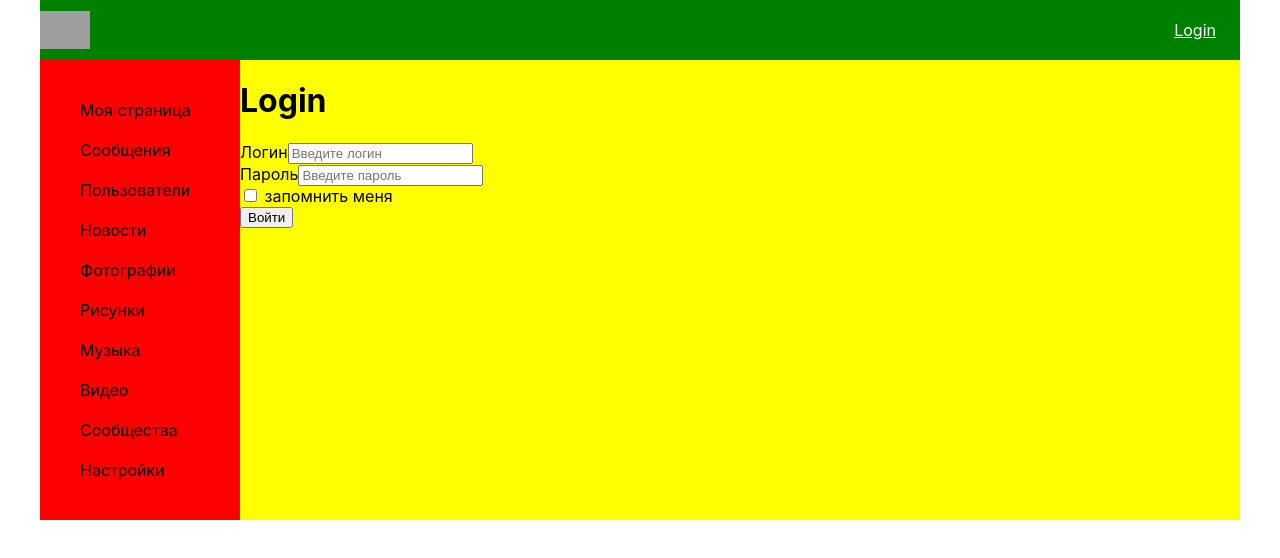
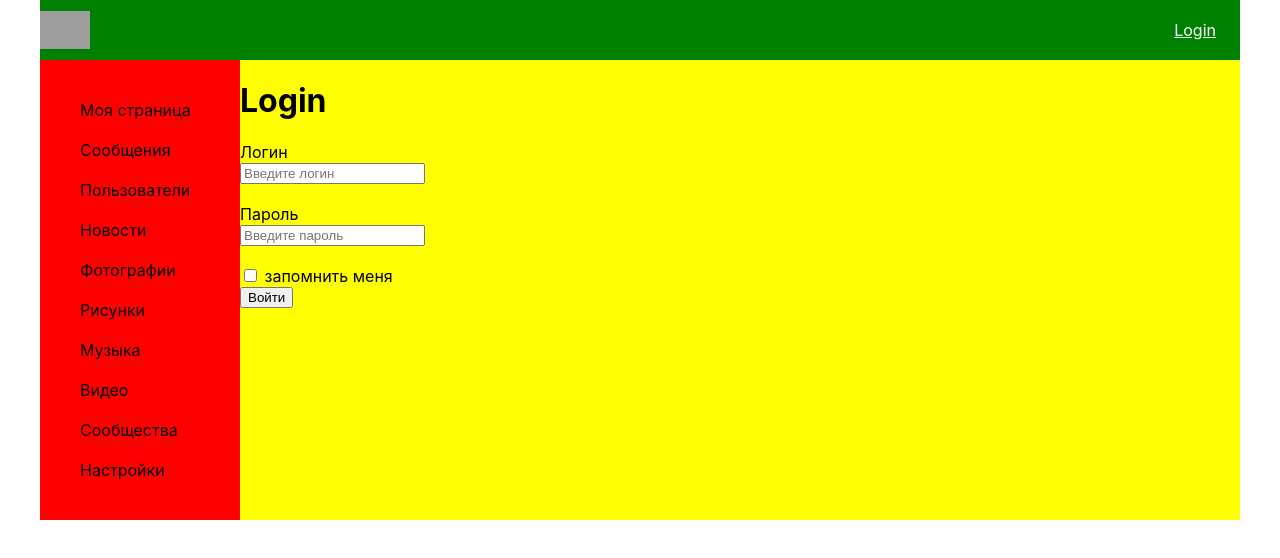
Before and after one commit to Evgenia-cyber/net, a React (Create React App) app: page /login in a window 1280 px wide. Shown: the top 558 px of the page. Built offline with nearby package versions, Linux system fonts and the light colour scheme; no server answers; grey boxes are pictures that could not be loaded.

Commit message:
Version 22.1: used redux-form for forms validation (Field-Level Validation)

```diff
--- a/src/components/Login/Login.jsx
+++ b/src/components/Login/Login.jsx
@@ -1,5 +1,7 @@
 import React from "react";
 import { Field, reduxForm } from "redux-form";
+import { required } from "../../utils/validators/validators";
+import { FormControl } from "../common/FormControls/FormControls";
 
 const LoginForm = (props) => {
   return (
@@ -7,22 +9,33 @@ const LoginForm = (props) => {
       <form onSubmit={props.handleSubmit}>
         <label htmlFor="login">Логин</label>
         <Field
-          component="input"
+          component={FormControl}
+          validate={[required]}
           name="login"
           type="text"
           placeholder="Введите логин"
+          fieldType="input"
         />
         <br />
         <label htmlFor="password">Пароль</label>
         <Field
-          component="input"
+          fieldType="input"
+          component={FormControl}
+          validate={[required]}
           name="password"
           type="text"
           placeholder="Введите пароль"
         />
         <br />
         <label>
-          <Field component="input" name="rememberMe" type="checkbox" />{" "}
+          <Field
+            component="input"
+            // fieldType="input"
+            // component={FormControl}
+            // validate={[required]}
+            name="rememberMe"
+            type="checkbox"
+          />{" "}
           запомнить меня
         </label>
         <br />
--- a/src/components/Messages/NewMessage/NewMessage.jsx
+++ b/src/components/Messages/NewMessage/NewMessage.jsx
@@ -1,6 +1,10 @@
 import React from "react";
 import { Field, reduxForm } from "redux-form";
+import { maxLength, required } from "../../../utils/validators/validators";
+import { FormControl } from "../../common/FormControls/FormControls";
 import s from "../../Messages/Messages.module.css";
+
+const maxLength10 = maxLength(10);
 
 const NewMessageForm = (props) => {
   return (
@@ -8,7 +12,9 @@ const NewMessageForm = (props) => {
       <form onSubmit={props.handleSubmit}>
         <Field
           name="newMessage"
-          component="textarea"
+          fieldType="textarea"
+          component={FormControl}
+          validate={[required, maxLength10]}
           className={s.send_message}
           rows="3"
           placeholder="Введите текст сообщения"
--- a/src/components/Profile/MyPosts/NewPost/NewPost.jsx
+++ b/src/components/Profile/MyPosts/NewPost/NewPost.jsx
@@ -1,13 +1,18 @@
 import React from "react";
 import { Field, reduxForm } from "redux-form";
+import { maxLength, required } from "../../../../utils/validators/validators";
+import { FormControl } from "../../../common/FormControls/FormControls";
 import s from "../../MyPosts/MyPosts.module.css";
 
+const maxLength15 = maxLength(15);
 const NewPostForm = (props) => {
   return (
     <div>
       <form onSubmit={props.handleSubmit} className={s.new_post}>
         <Field
-          component="textarea"
+          validate={[required, maxLength15]}
+          fieldType="textarea"
+          component={FormControl}
           name="newPost"
           className={s.send_text}
           rows="3"
--- /dev/null
+++ b/src/components/common/FormControls/FormControls.js
@@ -0,0 +1,12 @@
+import React from "react";
+import s from "./FormControls.module.css";
+
+export const FormControl = ({ input, meta, ...props }) => {
+  const hasError = meta.error && meta.touched;
+  return (
+    <div className={s.formControl + " " + (hasError ? s.error : "")}>
+      <props.fieldType {...props} {...input} />
+      {hasError && <span>{meta.error}</span>}
+    </div>
+  );
+};
--- /dev/null
+++ b/src/components/common/FormControls/FormControls.module.css
@@ -0,0 +1,7 @@
+.formControl.error input,
+.formControl.error textarea {
+  border: 1px solid red;
+}
+.formControl.error span{
+  color: red;
+}
--- a/src/redux/messagesReducer.js
+++ b/src/redux/messagesReducer.js
@@ -8,8 +8,7 @@ let initialState = {
   messages: [
     { id: 1, text: "Hello" },
     { id: 2, text: "Ok" },
-  ],
-  newTextareaText: " ",
+  ]
 };
 
 const messagesReducer = (state = initialState, action) => {
--- /dev/null
+++ b/src/utils/validators/validators.js
@@ -0,0 +1,9 @@
+export const required = (value) => {
+  if (value) return undefined;
+  return "Это поле обязательно для заполнения";
+};
+export const maxLength = (maxLength) => (value) => {
+  if (value && value.length > maxLength)
+    return `Максимальное количество символов: ${maxLength}`;
+  return undefined;
+};
```
